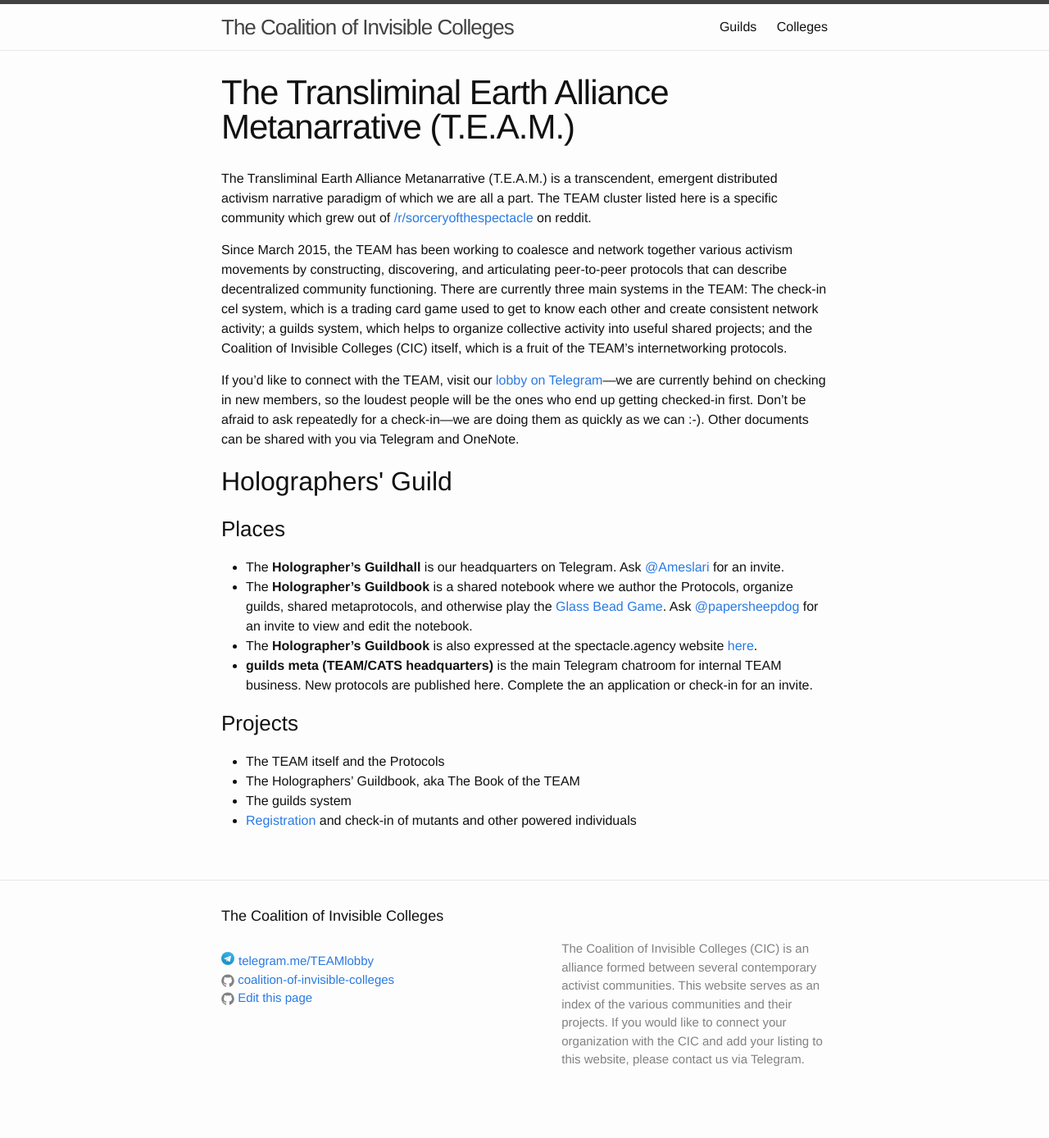
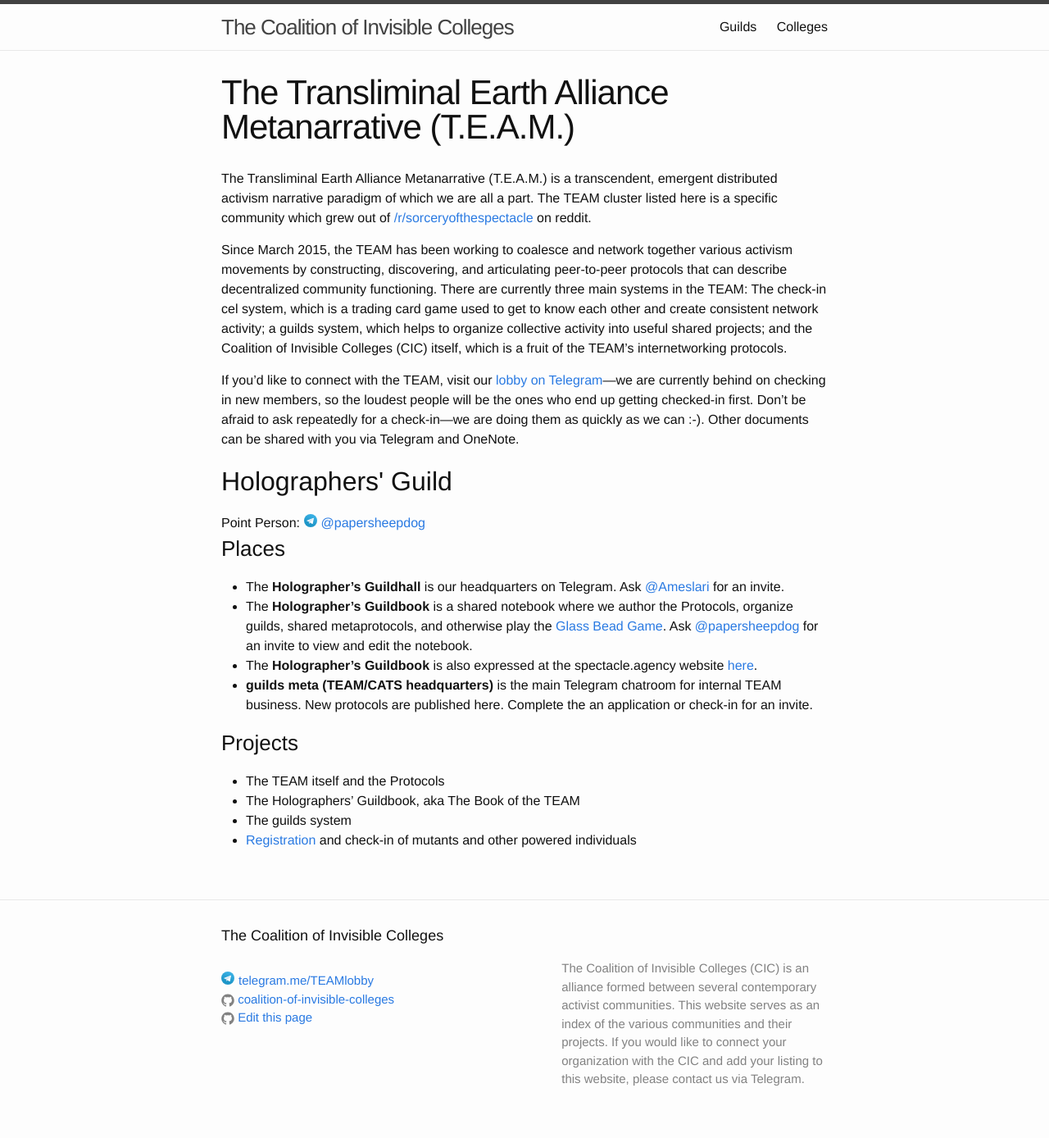
Before and after one commit to coalition-of-invisible-colleges/cic.github.io, a Jekyll site: the page built from colleges/TEAM.md, in a window 1280 px wide. Shown: the whole page at 82% size. Built offline with Jekyll 4.4.1, drawn with Linux system fonts in a browser that asks for light colours; before the commit the page ends 1364 px from its top, so only the background shows below that.

Commit message:
Added point person

```diff
--- a/_layouts/college.html
+++ b/_layouts/college.html
@@ -13,6 +13,9 @@ layout: default
           {% if my_page.college == page.college %}
             {% if my_page.layout == 'listing' %}
               <h2>{{ my_page.guild | capitalize }}' Guild</h2>
+              {% if my_page.pointperson %}
+                Point Person: {% include icon-telegram-user.html username=my_page.pointperson %}
+              {% endif %}
               {{ my_page.content | markdownify }}
             {% endif %}
           {% endif %}
```
